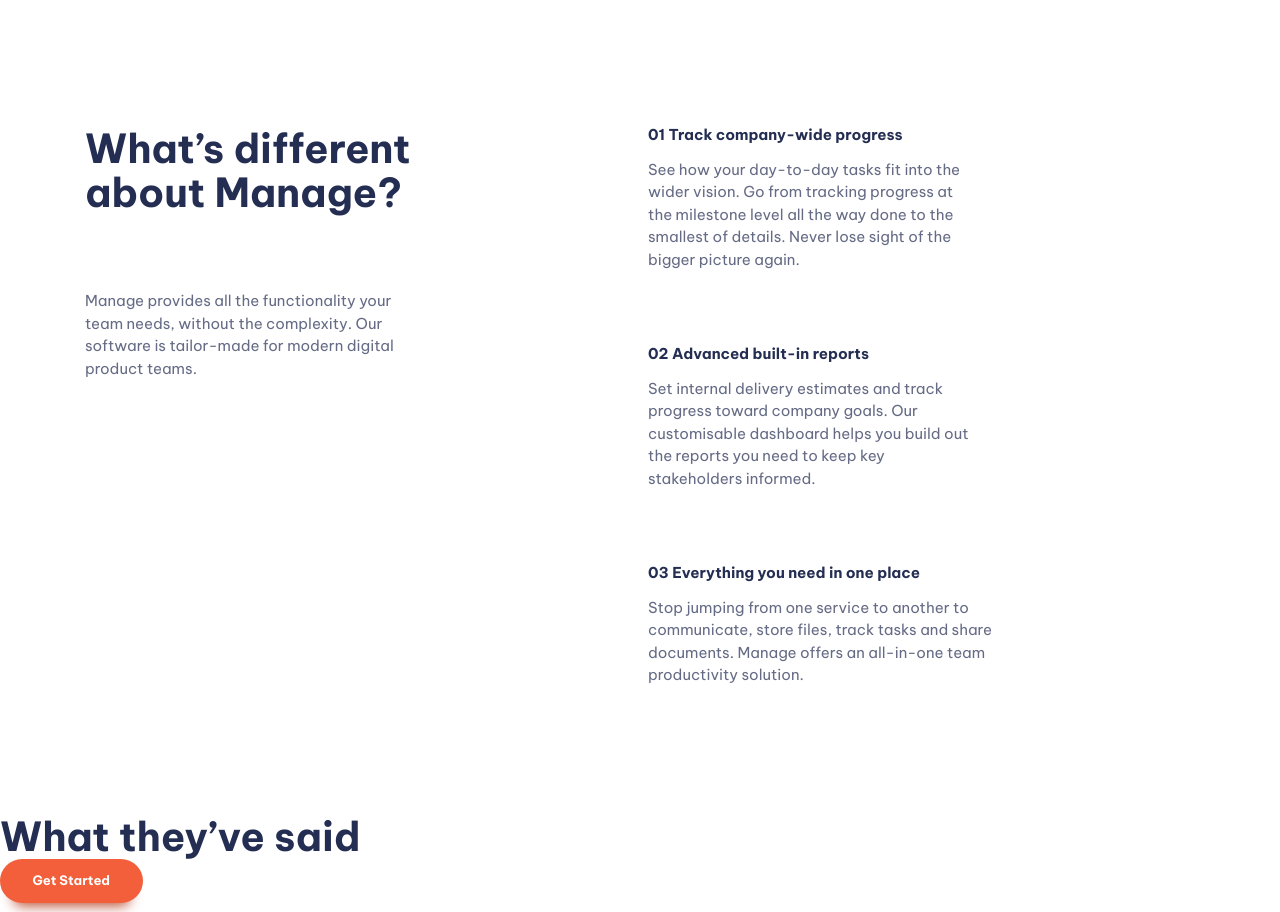
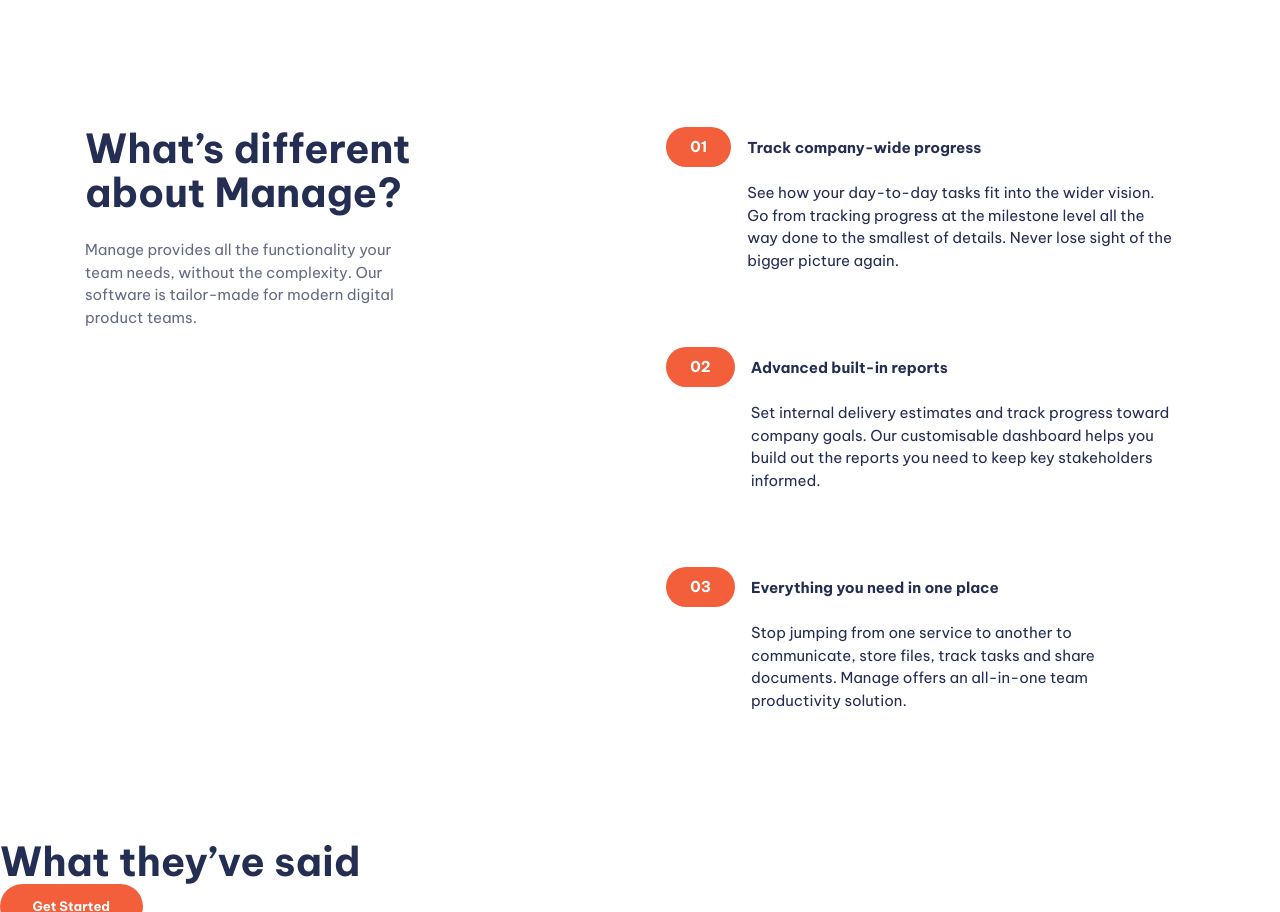
Before and after one commit to Aman11b/manage-landingPage, a website built with Vite: page index.html in a window 1280 px wide. Shown: the part 700-1612 px from the top of the page. Built offline with nearby package versions, Linux system fonts and the light colour scheme.

Commit message:
numbered list designed

```diff
--- a/index.html
+++ b/index.html
@@ -67,7 +67,7 @@
         <section class="padding-block-900">
           <div class="container">
             <div class="even-columns">
-              <div class="flow ">
+              <div class="flow text-center-sm-only margin-bottom-700" style="--flow-spacer: 1.5rem">
                 <h2 class="fs-secondary-heading fw-bold"> What’s different about Manage?</h2>
                 <p> Manage provides all the functionality your team needs, without the complexity. Our software is tailor-made for modern digital product teams. </p>
               </div>
@@ -75,20 +75,20 @@
                 <ul role="list" class="numbered-items | flow" >
                   <li  class="flow">
                     <div class="flow" style="--flow-spacer:1em">
-                      <h3 class="fs-600 fw-bold">01 Track company-wide progress</h3>
-                      <p> See how your day-to-day tasks fit into the wider vision. Go from tracking progress at the milestone level all the way done to the smallest of details. Never lose sight of the bigger picture again. </p>
+                      <h3 class="numbered-items___title |fs-600 fw-bold">Track company-wide progress</h3>
+                      <p class="numbered-items___body" data-width='wide'> See how your day-to-day tasks fit into the wider vision. Go from tracking progress at the milestone level all the way done to the smallest of details. Never lose sight of the bigger picture again. </p>
                     </div>
                   </li>
                   <li  class="flow">
                     <div class="flow" style="--flow-spacer:1em">
-                      <h3 class="fs-600 fw-bold">02 Advanced built-in reports </h3>
-                      <p>Set internal delivery estimates and track progress toward company goals. Our customisable dashboard helps you build out the reports you need to keep key stakeholders informed. </p>
+                      <h3 class="numbered-items___title |    fs-600 fw-bold"> Advanced built-in reports </h3>
+                      <p class="numbered-items___body" data-width='wide'>Set internal delivery estimates and track progress toward company goals. Our customisable dashboard helps you build out the reports you need to keep key stakeholders informed. </p>
                     </div>
                   </li>
                   <li  class="flow">
                     <div class="flow" style="--flow-spacer:1em">
-                      <h3 class="fs-600 fw-bold">03 Everything you need in one place</h3>
-                      <p data-width='wide'> Stop jumping from one service to another to communicate, store files, track tasks and share documents. Manage offers an all-in-one team productivity solution. </p>
+                      <h3 class="numbered-items___title |fs-600 fw-bold"> Everything you need in one place</h3>
+                      <p class="numbered-items___body" data-width='wide'> Stop jumping from one service to another to communicate, store files, track tasks and share documents. Manage offers an all-in-one team productivity solution. </p>
                     </div>
                   </li>
                 </ul>
--- a/src/style.css
+++ b/src/style.css
@@ -451,6 +451,81 @@ input:where([type='text'], [type='email']){
   opacity: .1;
 }
 
+/* numbered items */
+.numbered-items {
+  counter-reset: count;
+  width: fit-content;
+  margin-inline: auto;
+  /* name of counter */
+}
+
+.numbered-items li{
+  counter-increment: count;
+}
+
+.numbered-items div {
+  display: grid;
+  position: relative;
+  align-items: center;
+  column-gap: var(--size-400);
+  grid-template-columns: min-content 1fr;
+}
+
+.numbered-items___title{
+  grid-row: 1/2;
+  grid-column: 2/3;
+  line-height: 1;
+}
+
+.numbered-items___body{
+  grid-column: 1 / -1;
+}
+
+@media(min-width: 30em){
+  .numbered-items___body {
+    grid-column: 2 / -1;
+  }
+}
+
+.numbered-items div::before,
+.numbered-items div::after{
+  height: 40px;
+}
+
+.numbered-items div::before{
+  content: '0' counter(count);
+  display: flex;
+  align-items: center;
+  background-color: var(--clr-accent-400);
+  color: var(--clr-neutral-100);
+  font-weight: var(--fw-bold);
+  padding:0 var(--size-500);
+  border-radius: 100vw;
+
+  grid-row: 1/2;
+  grid-column: 1/2;
+
+}
+
+
+@media(max-width: 30em){
+
+  .numbered-items div::after {
+    --bg: var(--clr-accent-100);
+    content: '';
+    display: blocks;
+    border-radius: 100vw 0 0 100vw;
+    z-index: -1;
+    grid-column: 1 / -1;
+    grid-row: 1 / 2;
+    box-shadow: 5em 0 0 var(--bg);
+
+    background: var(--bg);
+  }
+
+}
+
+
 
 /* Utility classes */
 
@@ -466,13 +541,14 @@ input:where([type='text'], [type='email']){
   clip: rect(0,0,0,0);
   white-space: nowrap;
   border: 0;
+
 }
 
 .container{
   --max-width:1110px;
-  --padding:1rem;
+  --container-padding:1rem;
 
-  width:min(var(--max-width),100% - (var(--padding)*2));
+  width:min(var(--max-width),100% - (var(--container-padding)*2));
   margin-inline: auto;
 }
 .even-columns{
@@ -493,7 +569,9 @@ input:where([type='text'], [type='email']){
   align-items: center;
 }
 
-
+.justify-self-end-md{
+  justify-self: end;
+}
 
 @media(min-width:50em){
   .justify-self-end-md{
@@ -504,6 +582,24 @@ input:where([type='text'], [type='email']){
 
 :where(.flow :not(:first-child)){
   margin-top:var(--flow-spacer,4em);
+}
+
+.text-center {
+  text-align: center;
+}
+
+.text-center p {
+  margin-inline: auto;
+}
+
+@media (max-width: 50em){
+  .text-center-sm-only{
+  text-align: center;
+}
+.text-center-sm-only p {
+  margin-inline: auto;
+}
+
 }
 
 div{
@@ -577,6 +673,10 @@ where has specificity of 0*/
   padding-block:var(--size-700);
 }
 
+.margin-bottom-700{
+  margin-block-end:var(--size-700);
+}
+
 .display-sm-none{
   display: none;
 }
```
